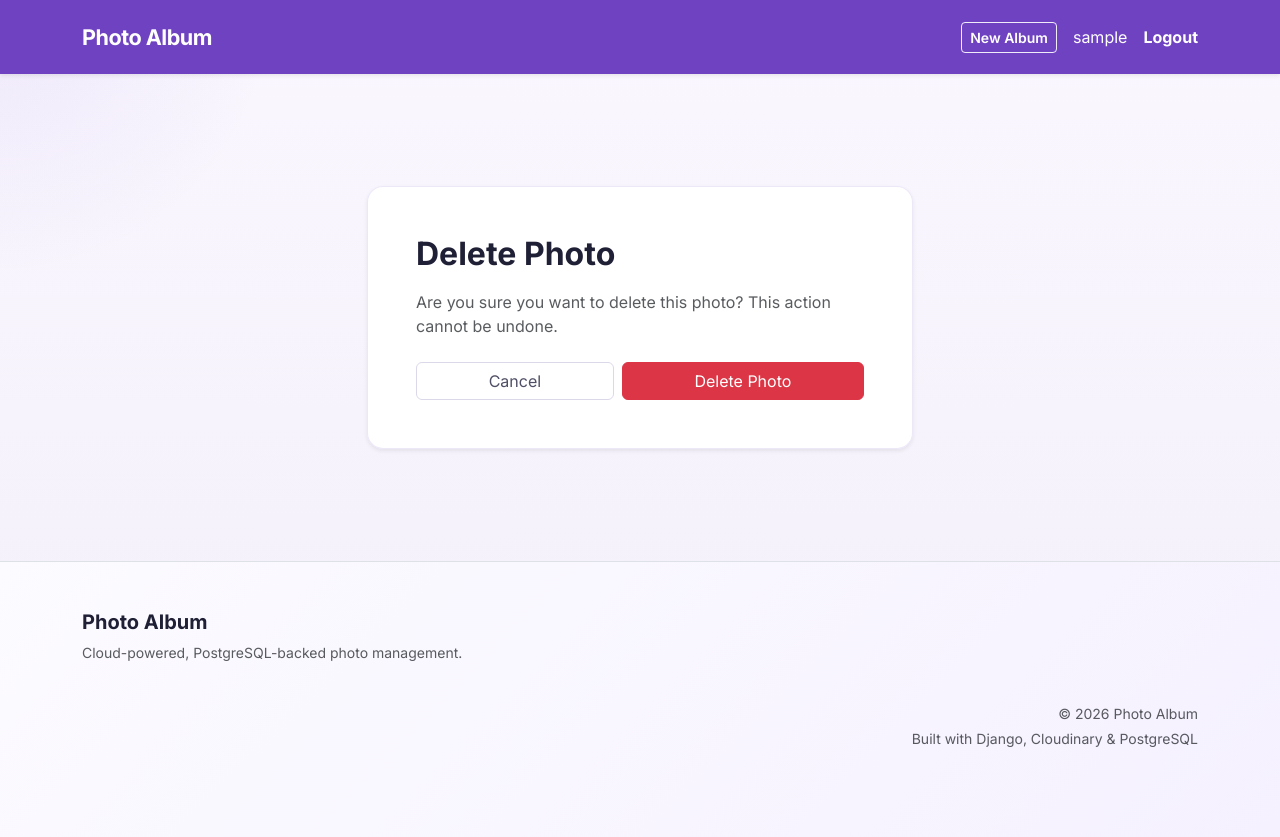
After one commit to ivypenaranda-bit/Album-Repo, a Django app: page /photos/1/delete/ in a window 1280 px wide. The commit adds this page. Run offline with Django 4.2, Linux system fonts and the light colour scheme; a user stored in the database is signed in; tables that the repository leaves empty hold one stand-in row (values such as "Sample post").

Commit message:
fix album

```diff
--- a/albums/models.py
+++ b/albums/models.py
@@ -26,3 +26,6 @@ class Photo(models.Model):
 
     def __str__(self):
         return f"Photo {self.id} in {self.album.title}"
+
+    def get_absolute_url(self):
+        return reverse('albums:album-detail', kwargs={'pk': self.album.pk})
--- a/albums/urls.py
+++ b/albums/urls.py
@@ -10,4 +10,6 @@ urlpatterns = [
     path('albums/<int:pk>/update/', views.AlbumUpdateView.as_view(), name='album-update'),
     path('albums/<int:pk>/delete/', views.AlbumDeleteView.as_view(), name='album-delete'),
     path('albums/<int:album_pk>/photos/add/', views.PhotoCreateView.as_view(), name='photo-add'),
+    path('photos/<int:pk>/update/', views.PhotoUpdateView.as_view(), name='photo-update'),
+    path('photos/<int:pk>/delete/', views.PhotoDeleteView.as_view(), name='photo-delete'),
 ]
--- a/albums/views.py
+++ b/albums/views.py
@@ -56,3 +56,23 @@ class PhotoCreateView(LoginRequiredMixin, CreateView):
 
     def get_success_url(self):
         return reverse('albums:album-detail', args=[self.album.pk])
+
+class PhotoOwnerOrAdminMixin(UserPassesTestMixin):
+    def test_func(self):
+        obj = self.get_object()
+        user = self.request.user
+        if not user.is_authenticated:
+            return False
+        return user == obj.album.owner or user.groups.filter(name='AlbumAdmin').exists() or user.is_staff
+
+class PhotoUpdateView(LoginRequiredMixin, PhotoOwnerOrAdminMixin, UpdateView):
+    model = Photo
+    form_class = PhotoForm
+    template_name = 'albums/photo_form.html'
+
+class PhotoDeleteView(LoginRequiredMixin, PhotoOwnerOrAdminMixin, DeleteView):
+    model = Photo
+    template_name = 'albums/photo_confirm_delete.html'
+
+    def get_success_url(self):
+        return reverse('albums:album-detail', args=[self.object.album.pk])
--- a/static/css/styles.css
+++ b/static/css/styles.css
@@ -42,7 +42,10 @@ body::before{content:'';position:fixed;inset:0;pointer-events:none;background-im
 .photo-grid{display:grid; grid-template-columns:repeat(auto-fill,minmax(260px,1fr)); gap:1.5rem; margin-top:2rem;}
 .photo-card{border-radius:18px; overflow:hidden; background:var(--surface); box-shadow:0 14px 32px rgba(29,20,70,.07); transition:transform .22s ease, box-shadow .22s ease;}
 .photo-card:hover{transform:translateY(-6px); box-shadow:0 18px 38px rgba(111,66,193,.12);}
-.photo-card img{width:100%; height:260px; object-fit:cover; display:block;}
+.photo-card-image-wrapper{position:relative; overflow:hidden; border-radius:18px 18px 0 0;}
+.photo-card-image-wrapper img{width:100%; height:260px; object-fit:cover; display:block;}
+.photo-card-overlay{position:absolute;inset:0;background:rgba(0,0,0,.5);display:flex;align-items:center;justify-content:center;gap:1rem;opacity:0;transition:opacity .2s ease;border-radius:18px 18px 0 0;}
+.photo-card-image-wrapper:hover .photo-card-overlay{opacity:1;}
 .photo-card p{margin:0; color:var(--muted); padding:.95rem 1rem 1.15rem;}
 
 .form-card, .auth-card{background:rgba(255,255,255,.96); border:1px solid rgba(111,66,193,.12); box-shadow:0 20px 46px rgba(111,66,193,.08);}
--- /dev/null
+++ b/templates/albums/photo_confirm_delete.html
@@ -0,0 +1,20 @@
+{% extends 'base.html' %}
+{% block hero %}{% endblock %}
+{% block content %}
+<div class="form-page py-5">
+  <div class="row justify-content-center">
+    <div class="col-md-6">
+      <div class="form-card p-5 shadow-sm rounded-4">
+        <h2 class="mb-3">Delete Photo</h2>
+        <p class="text-muted mb-4">Are you sure you want to delete this photo? This action cannot be undone.</p>
+        <form method="post" class="auth-form">{% csrf_token %}
+          <div class="d-flex gap-2">
+            <a class="btn btn-outline-secondary flex-grow-1" href="{% url 'albums:album-detail' object.album.pk %}">Cancel</a>
+            <button type="submit" class="btn btn-danger flex-grow-1">Delete Photo</button>
+          </div>
+        </form>
+      </div>
+    </div>
+  </div>
+</div>
+{% endblock %}
```
Also changed, not shown: templates/albums/album_detail.html (+9 -1 lines), templates/albums/photo_form.html (+8 -3 lines).
